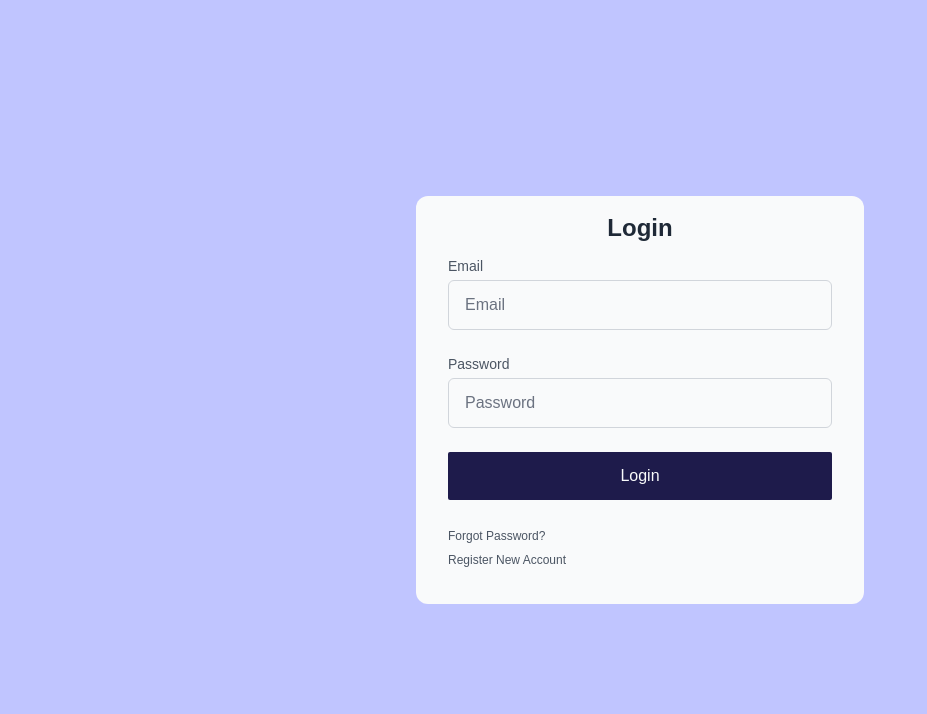
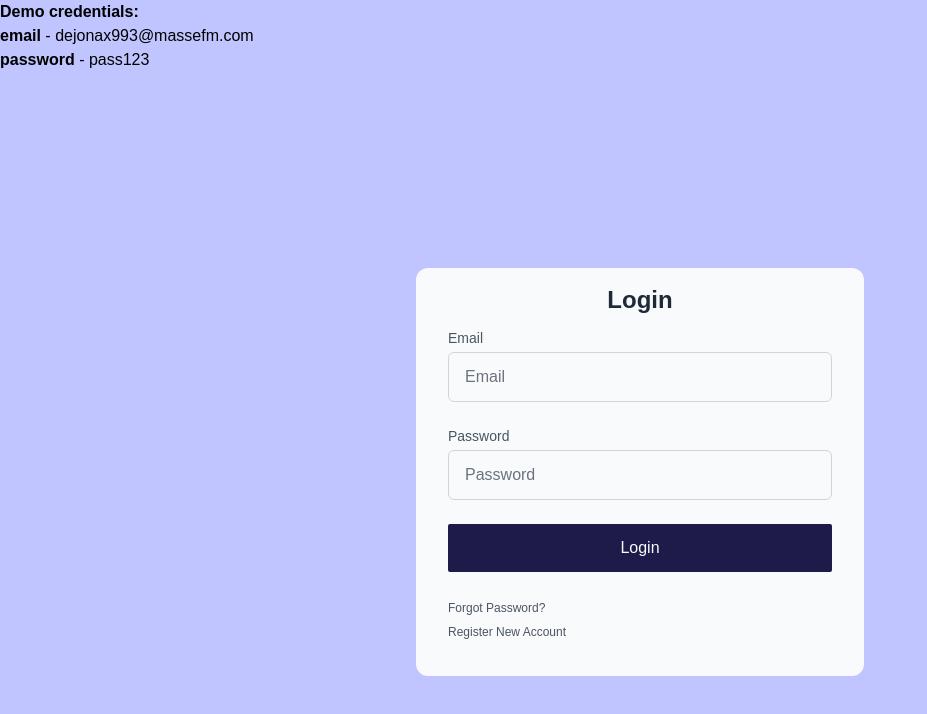
Before and after one commit to anandxs/FSPFrontend, a React (Vite) app: page /login in a window 1280 px wide. Shown: the top 714 px of the page, without its empty margins (0-927 px from the left). Built offline with nearby package versions, Linux system fonts and the light colour scheme; no server answers; what @syncfusion/ej2-base would draw is missing.

Commit message:
Demo credentials

```diff
--- a/src/components/Login.jsx
+++ b/src/components/Login.jsx
@@ -62,6 +62,8 @@ const Login = () => {
 	};
 
 	return (
+		<>
+			<DemoCredentials />
 			<section className="flex justify-center items-center w-screen h-screen">
 				<div className="pt-4 w-full max-w-md p-8 space-y-3 rounded-xl bg-gray-50 text-gray-800">
 					<h1 className="text-2xl font-bold text-center">Login</h1>
@@ -105,7 +107,9 @@ const Login = () => {
 								})}
 								className="w-full px-4 py-3 rounded-md border-gray-300 bg-gray-50 text-gray-800 focus:border-blue-600"
 							/>
-						<p className="text-xs text-red-600">{errors?.password?.message}</p>
+							<p className="text-xs text-red-600">
+								{errors?.password?.message}
+							</p>
 						</div>
 						{isSubmitting || loginLoading ? (
 							<LoadingButton />
@@ -125,14 +129,32 @@ const Login = () => {
 							>
 								Forgot Password?
 							</Link>
-						<Link to="/register" className="block py-1 text-xs hover:underline">
+							<Link
+								to="/register"
+								className="block py-1 text-xs hover:underline"
+							>
 								Register New Account
 							</Link>
 						</div>
 					</form>
 				</div>
 			</section>
+		</>
 	);
 };
 
 export default Login;
+
+const DemoCredentials = () => {
+	return (
+		<div>
+			<p className="font-semibold">Demo credentials:</p>
+			<p>
+				<span className="font-semibold">email </span>- dejonax993@massefm.com
+			</p>
+			<p>
+				<span className="font-semibold">password </span>- pass123
+			</p>
+		</div>
+	);
+};
```
Lines whose indentation alone changed are shown as unchanged.
